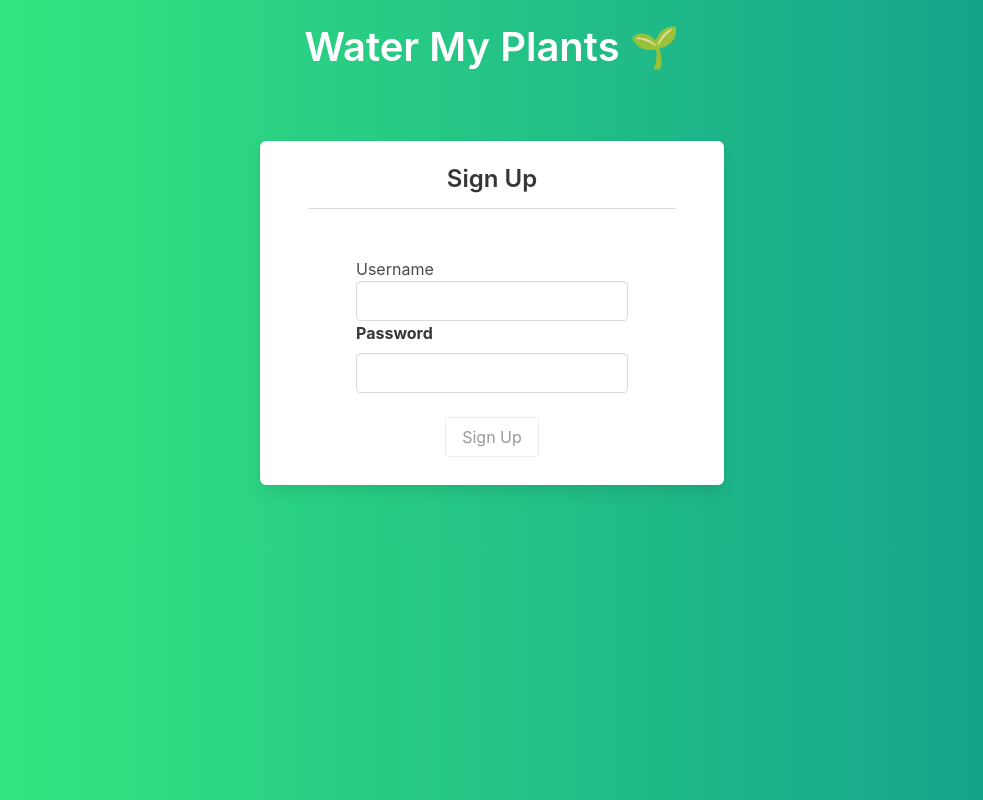
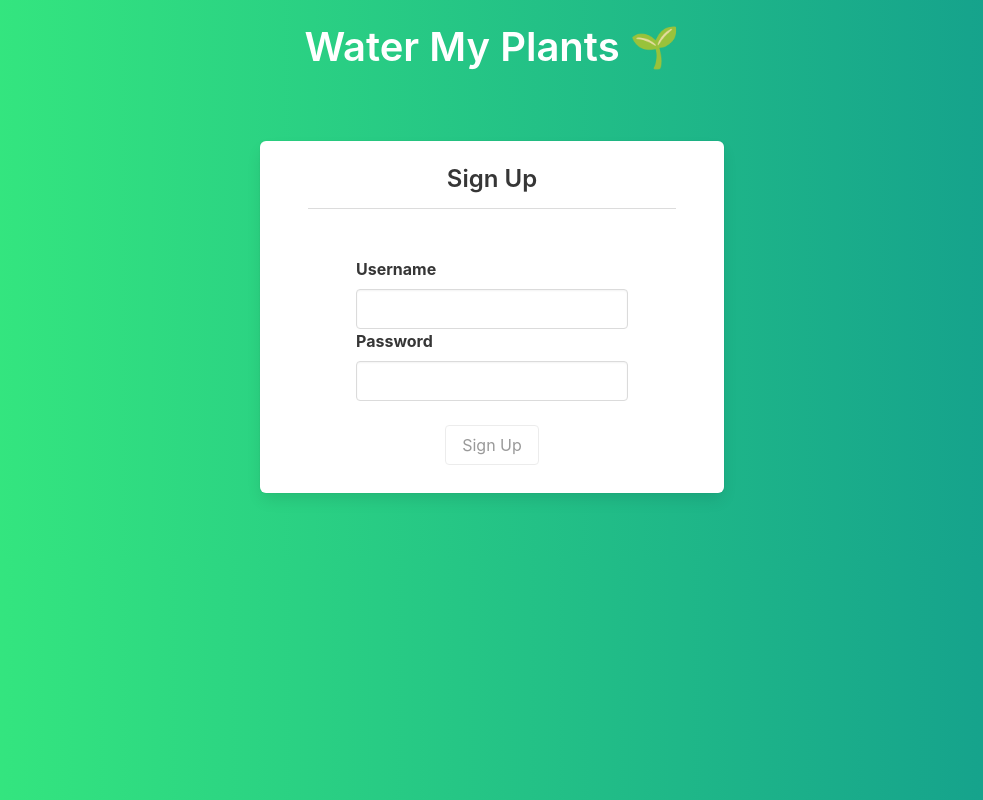
Before and after one commit to Build-Week-Water-My-Plants-6/front-end, a React (Create React App) app: page /signup in a window 1280 px wide. Shown: the whole page, without its empty margins (148-1131 px from the left). Built offline with nearby package versions, Linux system fonts and the light colour scheme.

Commit message:
Just adjusted some minor html to fix the console warnings

```diff
--- a/src/components/Login.js
+++ b/src/components/Login.js
@@ -110,11 +110,10 @@ function Login() {
             {serverError ? <p className="error">{serverError}
             </p> : null}
                 <div className="field">
-                    <label class="label" htmlForm="username"></label>
-                        Username
-                    <div class="control">
+                    <label className="label" htlmform="username">Username</label>
+                    <div className="control">
                         <input
-                        class="input"
+                        className="input"
                         type="text"
                         id="username"
                         name="username"
@@ -125,11 +124,11 @@ function Login() {
                         </p> : null}
                 </div>
 
-                <div class="field">
-                    <label class="label" htlmForm="password">Password</label>
-                    <div class="control">
+                <div className="field">
+                    <label className="label" htlmform="password">Password</label>
+                    <div className="control">
                         <input
-                        class="input"
+                        className="input"
                         type="text"
                         name="password"
                         id="password"
@@ -151,7 +150,6 @@ function Login() {
                         </button>
                     </div>
                 </div>
-
                 </div>
             </form>
         </div>
--- a/src/components/Signup.js
+++ b/src/components/Signup.js
@@ -118,11 +118,10 @@ function Signup() {
             {serverError ? <p className="error">{serverError}
             </p> : null}
                 <div className="field">
-                    <label class="label" htmlForm="username"></label>
-                        Username
-                    <div class="control">
+                    <label className="label" htmlform="username">Username</label>
+                    <div className="control">
                         <input
-                        class="input"
+                        className="input"
                         type="text"
                         id="username"
                         name="username"
@@ -132,12 +131,11 @@ function Signup() {
                         {errors.username.length > 0 ? <p className="error">{errors.username}
                         </p> : null}
                 </div>
-
-                <div class="field">
-                    <label class="label" htlmForm="password">Password</label>
-                    <div class="control">
+                <div className="field">
+                    <label className="label" htmlform="password">Password</label>
+                    <div className="control">
                         <input
-                        class="input"
+                        className="input"
                         type="text"
                         name="password"
                         id="password"
@@ -159,7 +157,6 @@ function Signup() {
                             </button>
                         </div>
                     </div>
-
                 </div>
             </form>
         </div>
```
Lines whose indentation alone changed are shown as unchanged.
